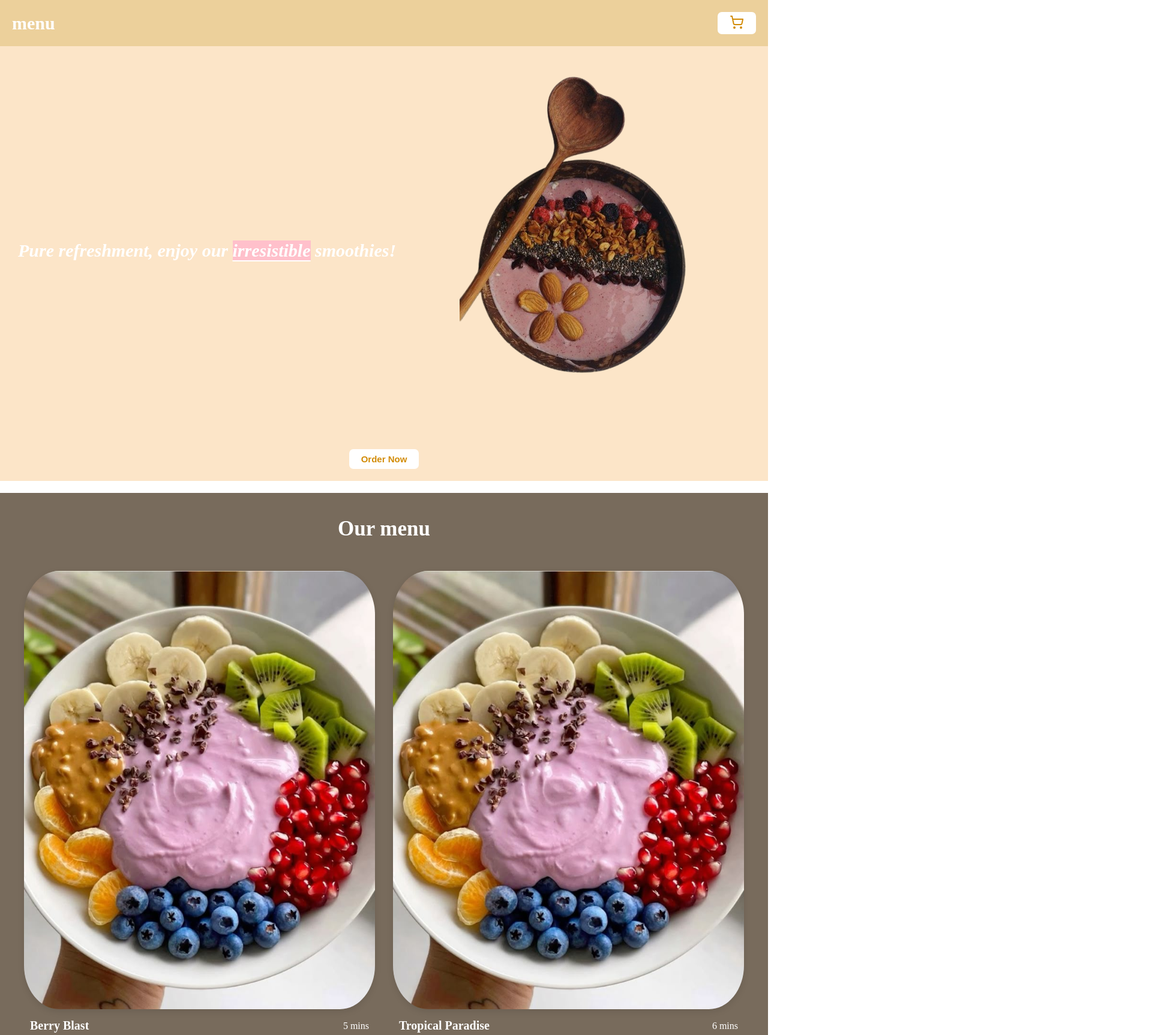
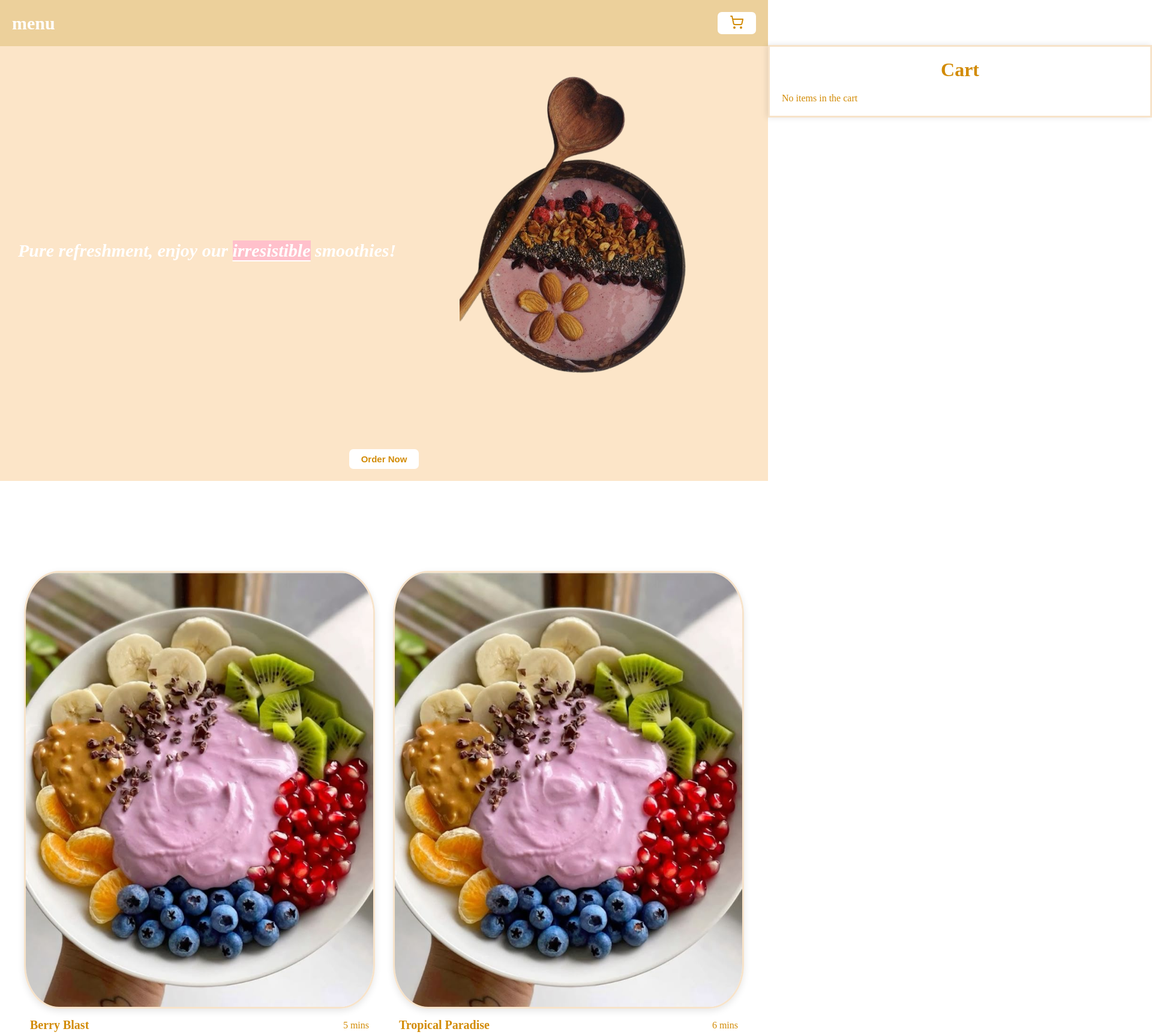
Before and after one commit to egwuatujoy/menu, a React (Create React App) app: page / in a window 1280 px wide. Shown: the top 1726 px of the page at 60% size, 1920 px wide, since content can reach past the window. Built offline with nearby package versions, Linux system fonts and the light colour scheme.

Commit message:
updated files

```diff
--- a/src/App.js
+++ b/src/App.js
@@ -10,12 +10,19 @@ import smoothieMenu from "./data/Juice";
 const App = () => {
   const [menus, setMenus] = useState(smoothieMenu);
 
-  const [selected, setSelected] = useState(null);
-
   const [open, setOpen] = useState(false);
 
+  const [cartItems, setCartItems] = useState([]);
+
   const handleClick = (menu) => {
-    setSelected((selected) => (selected?.name === menu.name ? null : menu));
+    setCartItems((prevItems) => {
+      const isExist = prevItems.some((item) => item.name === menu.name);
+      if (isExist) {
+        return prevItems;
+      }
+      return [...prevItems, menu];
+    });
+    setOpen(true);
   };
 
   const handleNav = () => {
@@ -26,7 +33,7 @@ const App = () => {
       <Nav handleNav={handleNav} />
       <Homepage />
       <Menus menus={menus} handleClick={handleClick} />
-      {open && <Cart />}
+      <Cart open={open} cartItems={cartItems} />
     </div>
   );
 };
--- a/src/components/Cart.js
+++ b/src/components/Cart.js
@@ -1,9 +1,21 @@
 import React from "react";
 
-const Cart = () => {
+const Cart = ({ open, cartItems }) => {
   return (
-    <div className="cart">
+    <div className={`cart ${open ? "show" : " "}`}>
       <h1>Cart</h1>
+      {cartItems.length > 0 ? (
+        cartItems.map((item, index) => (
+          <div key={index} className="cart-item">
+            <img src={item.image} alt={item.name} />
+            <h2>{item.name}</h2>
+            <p>{item.timeToMake} mins</p>
+            <h3>${item.price}</h3>
+          </div>
+        ))
+      ) : (
+        <p>No items in the cart</p>
+      )}
     </div>
   );
 };
--- a/src/index.css
+++ b/src/index.css
@@ -88,7 +88,7 @@ button {
 }
 
 .menus {
-  background-color: rgb(120, 107, 92);
+  color: #d28b06;
   padding: 40px;
   position: relative;
 }
@@ -103,6 +103,7 @@ button {
   width: 100%;
   border-radius: 10%;
   box-shadow: rgba(0, 0, 0, 0.1) 0px 4px 12px;
+  border: 3px solid rgb(247, 227, 202);
 }
 
 .menu-grid {
@@ -124,6 +125,7 @@ button {
   justify-content: center;
   align-items: center;
   gap: 5px;
+  background-color: rgb(252, 229, 200);
 }
 
 .menu-name {
@@ -142,17 +144,35 @@ button {
 }
 
 .cart {
-  color: yellow;
   position: absolute;
-  margin-top: 80px;
   top: 0;
-  right: 0;
+  margin-top: 75px;
+  right: -50%;
+  width: 50%;
   background-color: white;
-  width: 50%;
+  color: #d28b06;
   padding: 20px;
-  height: 100vh;
+  box-shadow: -2px 0 10px rgba(0, 0, 0, 0.1);
+  transition: transform 0.5s ease-in-out;
+  border: 3px solid rgb(247, 227, 202);
 }
 
+.cart.show {
+  transform: translateX(-100%);
+}
 .cart h1 {
   text-align: center;
+  margin-bottom: 20px;
 }
+
+.cart img {
+  width: 50%;
+  border-radius: 10%;
+  box-shadow: rgba(0, 0, 0, 0.1) 0px 4px 12px;
+  border: 3px solid rgb(247, 227, 202);
+}
+
+
+.cart-item {
+  margin-bottom: 20px;
+}
```
